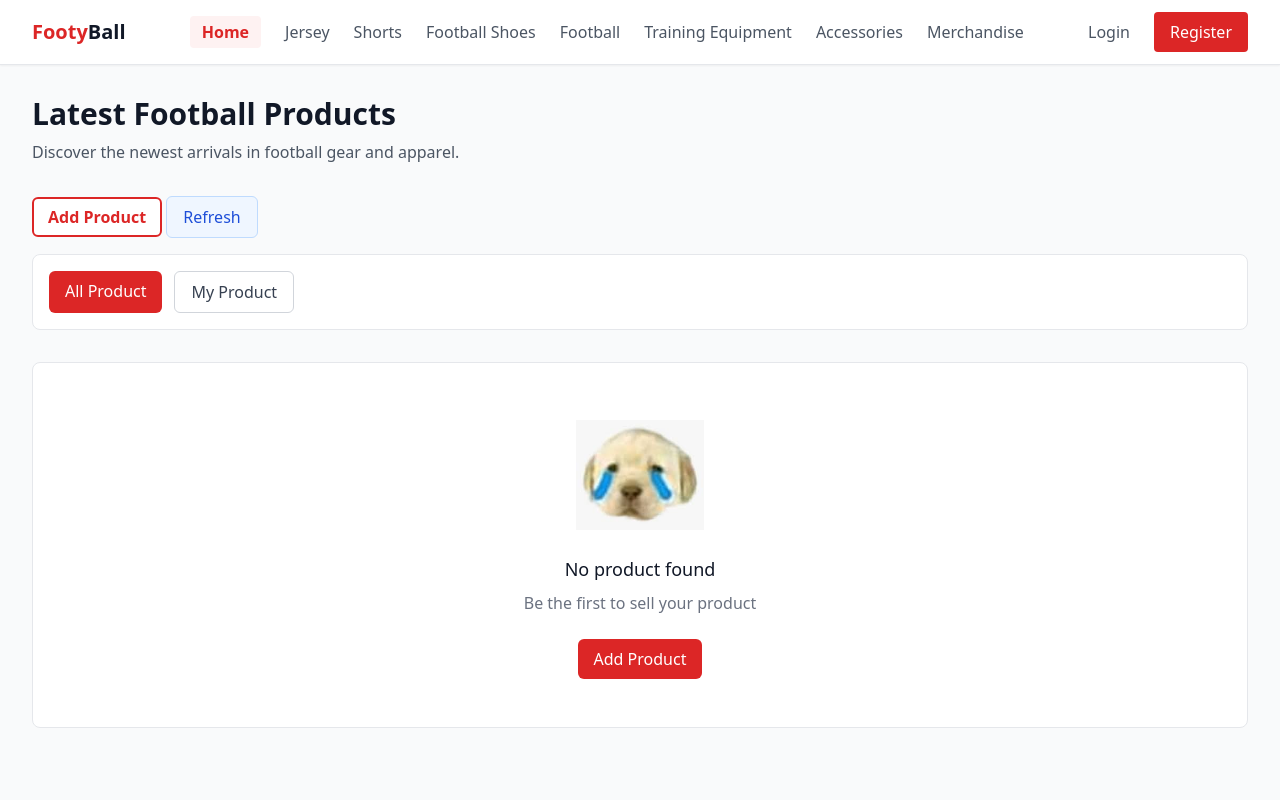
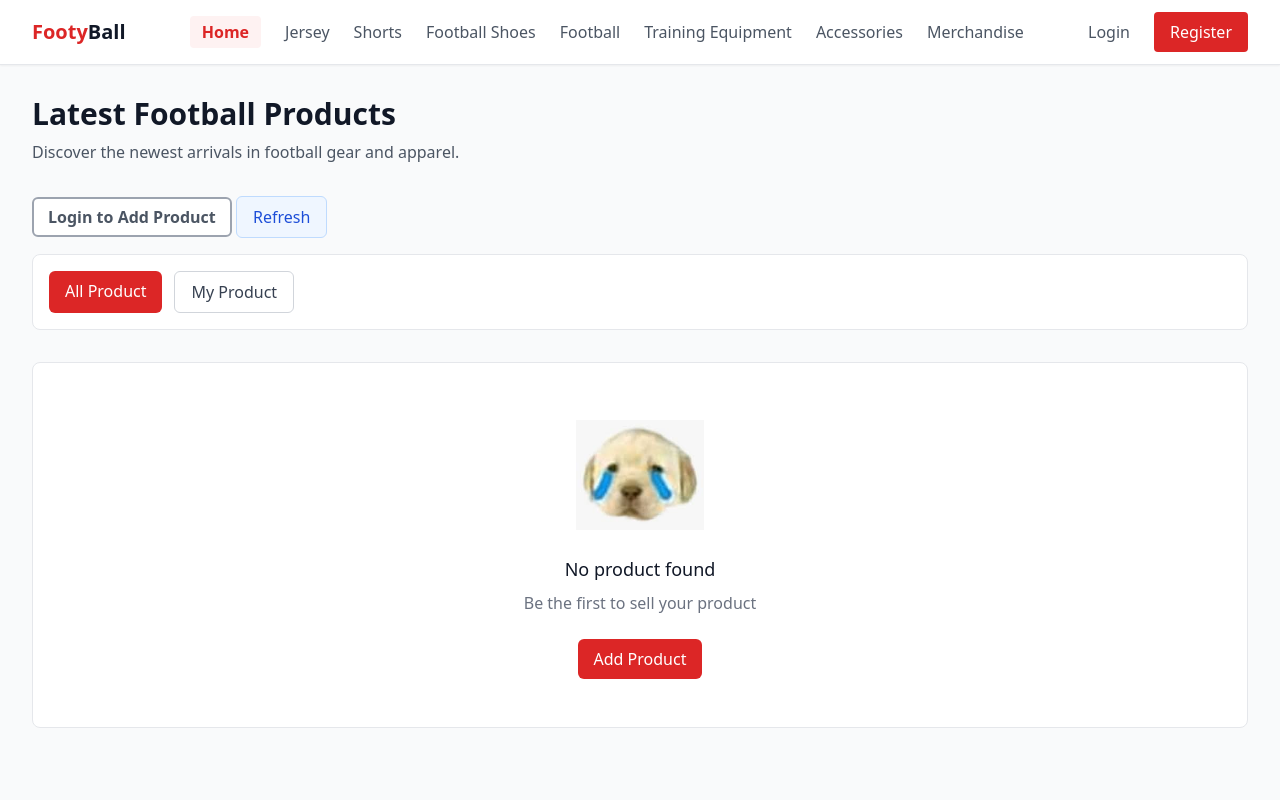
Before and after one commit to seanmarcelloo/football-shop, a Django app: page / in a window 1280 px wide. Run offline with Django 5.2, Linux system fonts and the light colour scheme; data that the repository does not hold is empty; some libraries are stand-ins or nearby versions.

Commit message:
Fix agar add product cmn boleh untuk user yg login

```diff
--- a/main/templates/main.html
+++ b/main/templates/main.html
@@ -19,9 +19,17 @@
 
     <!-- Button -->
     <!-- <div class="flex flex-wrap items-center gap-3 mb-4"></div> -->
-      <button onclick="showModal()" class="inline-flex items-center px-4 py-2 bg-white text-red-600 font-semibold outline outline-2 outline-red-600 outline-offset-[-2px] rounded-md hover:bg-red-600 hover:text-white transition-colors mb-4">
+      {% if user.is_authenticated %}
+      <button onclick="showModal()"
+        class="inline-flex items-center px-4 py-2 bg-white text-red-600 font-semibold outline outline-2 outline-red-600 outline-offset-[-2px] rounded-md hover:bg-red-600 hover:text-white transition-colors mb-4">
         Add Product
       </button>
+      {% else %}
+      <button onclick="window.location.href='{% url 'main:login_user' %}'"
+        class="inline-flex items-center px-4 py-2 bg-white text-gray-600 font-semibold outline outline-2 outline-gray-400 outline-offset-[-2px] rounded-md hover:bg-gray-100 transition-colors mb-4">
+        Login to Add Product
+      </button>
+      {% endif %}
       <button onclick="fetchProductFromServer()"
       class="inline-flex items-center px-4 py-2 bg-blue-50 text-blue-700 font-medium border border-blue-200 rounded-md hover:bg-blue-100 hover:text-blue-800 transition-colors mb-4">
       Refresh
--- a/main/views.py
+++ b/main/views.py
@@ -217,8 +217,7 @@
 #     response.delete_cookie('current_user')
 #     return response
 
-@csrf_exempt
-# @require_POST
+@require_POST
 def logout_user(request):
     logout(request)
     response = JsonResponse({"message": "Logged out successfully!"})
@@ -244,7 +243,6 @@
 #     product.delete()
 #     return HttpResponseRedirect(reverse('main:show_main'))
 
-@csrf_exempt
 def delete_product(request, id):
     if request.method != "POST":
         return JsonResponse({"error": "Invalid request method"}, status=405)
@@ -259,7 +257,7 @@
 
 # @csrf_exempt: Menonaktifkan CSRF protection untuk request AJAX ini
 # @require_POST: Memastikan hanya HTTP POST yang diterima
-@csrf_exempt
+@login_required
 @require_POST
 def add_product_entry_ajax(request):
     if request.method == "POST":
```
